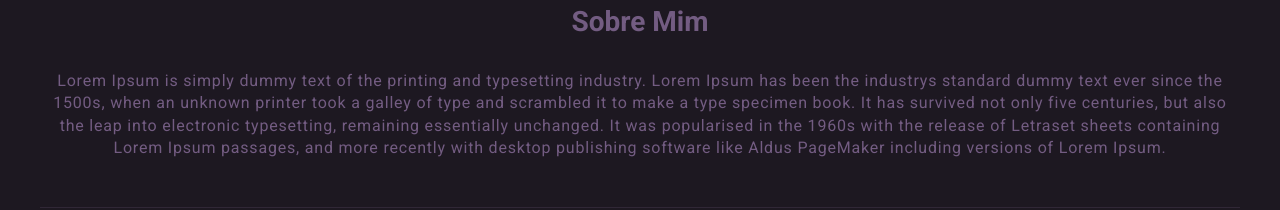
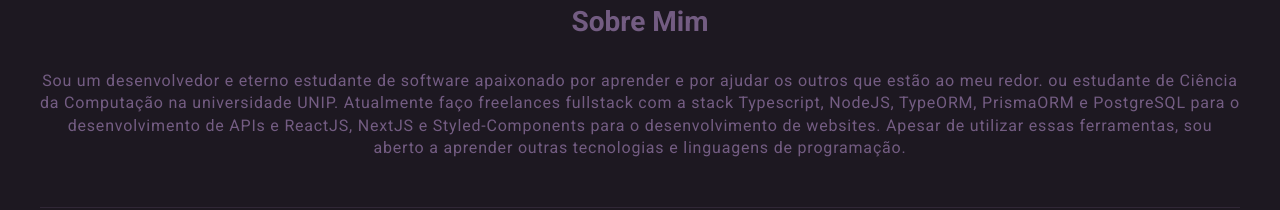
Before and after one commit to imattferreira/portfolio, a Next.js app: page / in a window 1280 px wide. Shown: the part 684-894 px from the top of the page. Built offline with nearby package versions, Linux system fonts and the light colour scheme.

Commit message:
feat: created about paragraph text

```diff
--- a/src/ui/components/sections/About/index.tsx
+++ b/src/ui/components/sections/About/index.tsx
@@ -27,17 +27,20 @@ export function About() {
           transition={{ duration: 1.5 }}
           viewport={{ once: true }}
         >
-          Lorem Ipsum is simply dummy text of the printing and typesetting
-          industry. Lorem Ipsum has been the industrys standard dummy text ever
-          since the 1500s, when an unknown printer took a galley of type and
-          scrambled it to make a type specimen book. It has survived not only
-          five centuries, but also the leap into electronic typesetting,
-          remaining essentially unchanged. It was popularised in the 1960s with
-          the release of Letraset sheets containing Lorem Ipsum passages, and
-          more recently with desktop publishing software like Aldus PageMaker
-          including versions of Lorem Ipsum.
+          Sou um desenvolvedor e eterno estudante de software apaixonado por
+          aprender e por ajudar os outros que estão ao meu redor. ou estudante
+          de Ciência da Computação na universidade UNIP. Atualmente faço
+          freelances fullstack com a stack Typescript, NodeJS, TypeORM,
+          PrismaORM e PostgreSQL para o desenvolvimento de APIs e ReactJS,
+          NextJS e Styled-Components para o desenvolvimento de websites. Apesar
+          de utilizar essas ferramentas, sou aberto a aprender outras
+          tecnologias e linguagens de programação.
         </motion.p>
       </motion.div>
     </Container>
   );
 }
+
+/**
+ *
+ */
```
